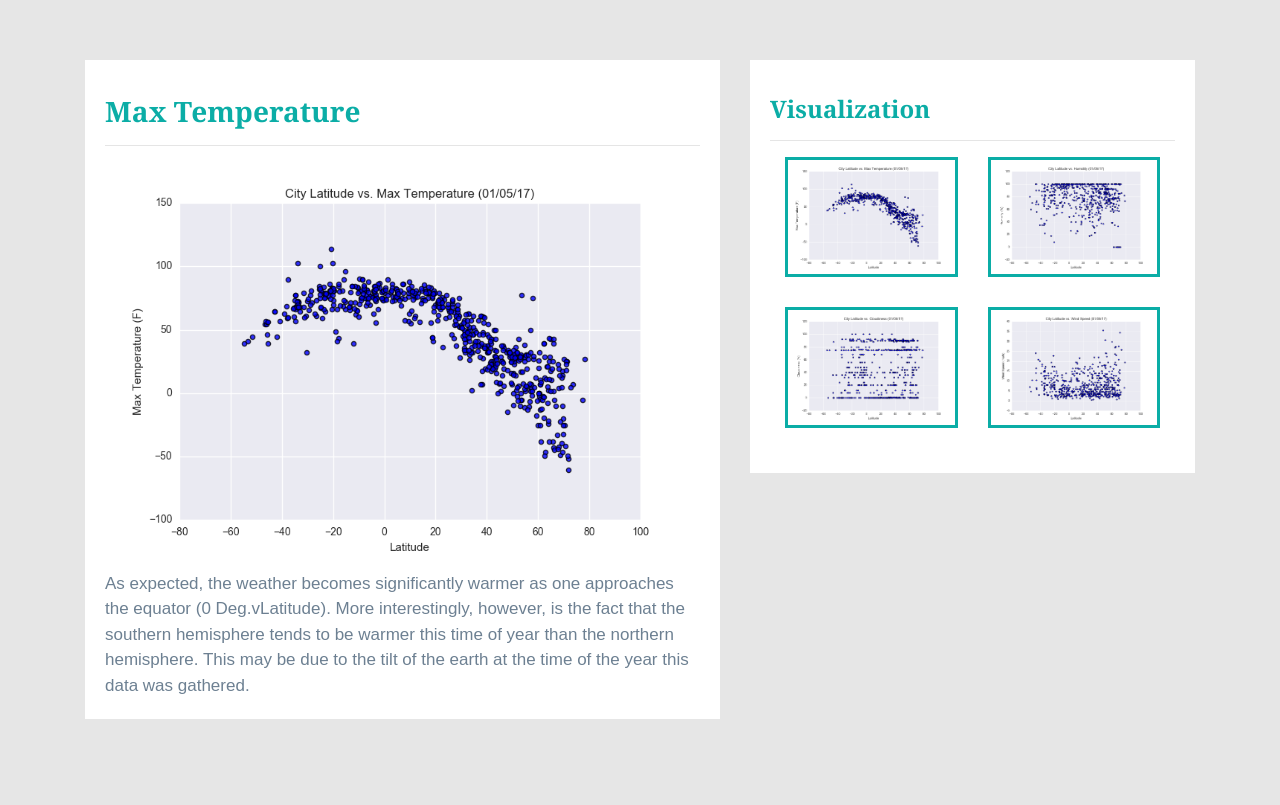
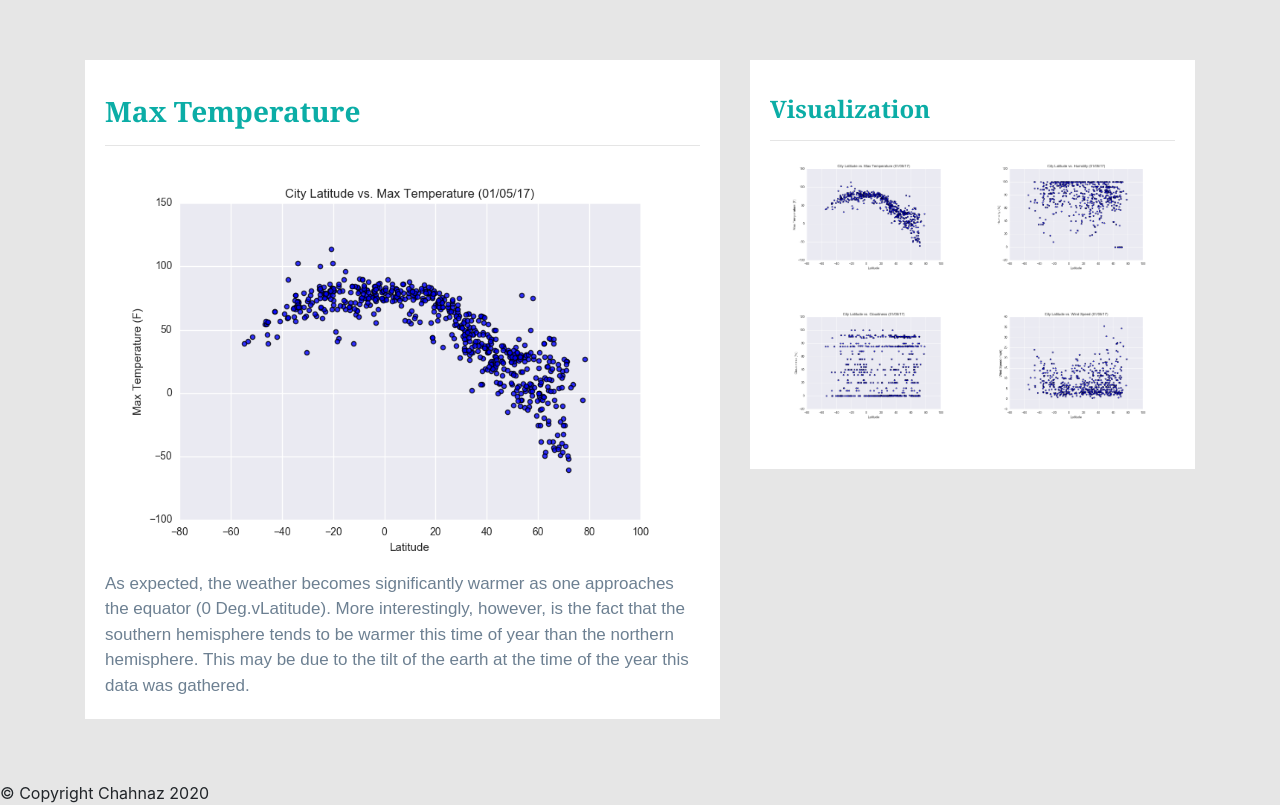
Before and after one commit to Chahnaz-Kbaisi/Web-Design-Challenge, a plain HTML site: page Solutions/max_temperature.html in a window 1280 px wide. Shown: the part 60-865 px from the top of the page. Before the commit the page ends 841 px from the top, so only its background shows below. Drawn offline with nearby package versions, Linux system fonts and the light colour scheme.

Commit message:
Tag Codes Updates

```diff
--- a/Solutions/max_temperature.html
+++ b/Solutions/max_temperature.html
@@ -59,7 +59,8 @@
                 <div class="box" style="padding-bottom: 5px;">
                     <h3 class="title">Max Temperature</h3>
                     <hr>
-                    <img src="../Resources/assets/images/Fig1.png" alt="Max Temperature by Latitude">
+                    <img src="../Resources/assets/images/Fig1.png" class="small-img float-left"
+                        alt="Max Temperature by Latitude">
                     <p>As expected, the weather becomes significantly warmer as one approaches the equator (0
                         Deg.vLatitude). More interestingly, however, is the fact that the southern hemisphere tends to
                         be warmer this time of year than the northern hemisphere. This may be due to the tilt of the
@@ -75,13 +76,13 @@
                         <div class="row" style="padding-bottom: 30px;">
                             <div class="col-6">
                                 <a href="max_temperature.html">
-                                    <img class="panel active" src="../Resources/assets/images/Fig1.png"
+                                    <img class="panel small-img" src="../Resources/assets/images/Fig1.png"
                                         alt="Max Temperature by Latitude">
                                 </a>
                             </div>
                             <div class="col-6">
                                 <a href="humidity.html">
-                                    <img class="panel active" src="../Resources/assets/images/Fig2.png"
+                                    <img class="panel small-img" src="../Resources/assets/images/Fig2.png"
                                         alt="Humidity by Latitude">
                                 </a>
                             </div>
@@ -89,14 +90,14 @@
                         <div class="row" style="padding-bottom: 30px;">
                             <div class="col-6">
                                 <a href="cloudiness.html">
-                                    <img class="panel active" src="../Resources/assets/images/Fig3.png"
+                                    <img class="panel small-img" src="../Resources/assets/images/Fig3.png"
                                         alt="Cloudiness by Latitude">
 
                                 </a>
                             </div>
                             <div class="col-6">
                                 <a href="wind_speed.html">
-                                    <img class="panel active" src="../Resources/assets/images/Fig4.png"
+                                    <img class="panel small-img" src="../Resources/assets/images/Fig4.png"
                                         alt="Wind Speed by Latitude">
                                 </a>
                             </div>
@@ -106,6 +107,10 @@
             </div>
         </div>
     </div>
+    <!-- Footer Section -->
+    <footer>
+        <div class="footer">&copy; Copyright Chahnaz 2020</div>
+    </footer>
     <!-- jQuery and JS bundle w/ Popper.js -->
     <script src="https://code.jquery.com/jquery-3.5.1.slim.min.js"
         integrity="sha384-DfXdz2htPH0lsSSs5nCTpuj/zy4C+OGpamoFVy38MVBnE+IbbVYUew+OrCXaRkfj"
```
